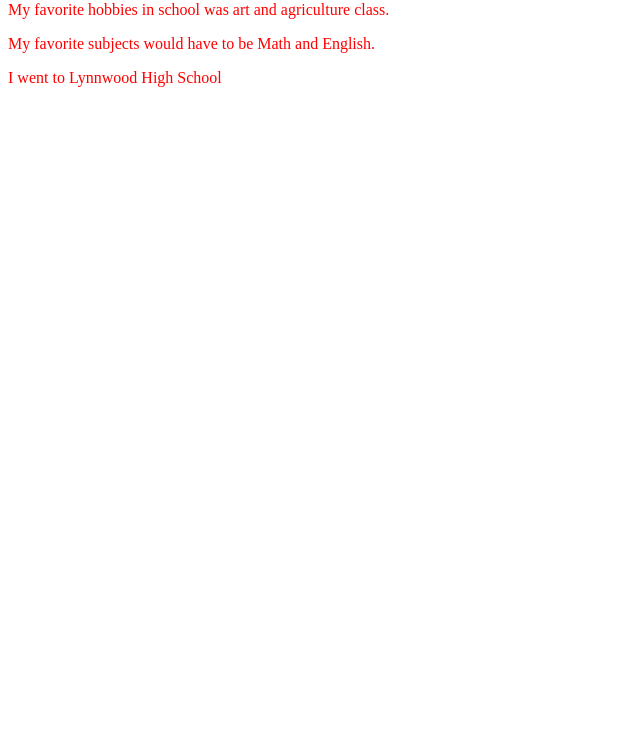
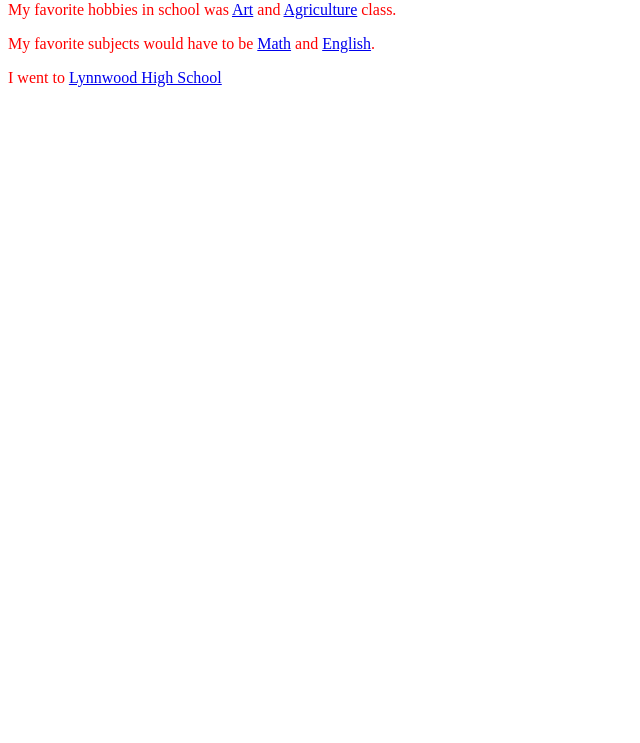
Before and after one commit to IriniBahnam/IT116, a plain HTML site: page selectors2.html in a window 1280 px wide. Shown: the part 57-800 px from the top of the page, without its empty margins (0-640 px from the left). Drawn offline with Linux system fonts and the light colour scheme.

Commit message:
new changes

```diff
--- a/selectors2.html
+++ b/selectors2.html
@@ -21,10 +21,10 @@
 
     <main>
 <!-- I will now create a 'main' section for my parapgraph -->
-        <p id="schools">My favorite hobbies in school was art and
-            agriculture class. </p>
-        <p id="schools">My favorite subjects would have to be Math and English. </p>
-        <p id="schools">I went to Lynnwood High School</p>
+        <p id="schools">My favorite hobbies in school was <a href="art">Art</a> and
+           <a href="agriculture">Agriculture</a> class. </p>
+        <p id="schools">My favorite subjects would have to be <a href="math">Math</a> and <a href="english">English</a>. </p>
+        <p id="schools">I went to <a href="school">Lynnwood High School</a></p>
 
 <!-- I gave an id of 'schools' for my paragraoh elements -->
 
```
